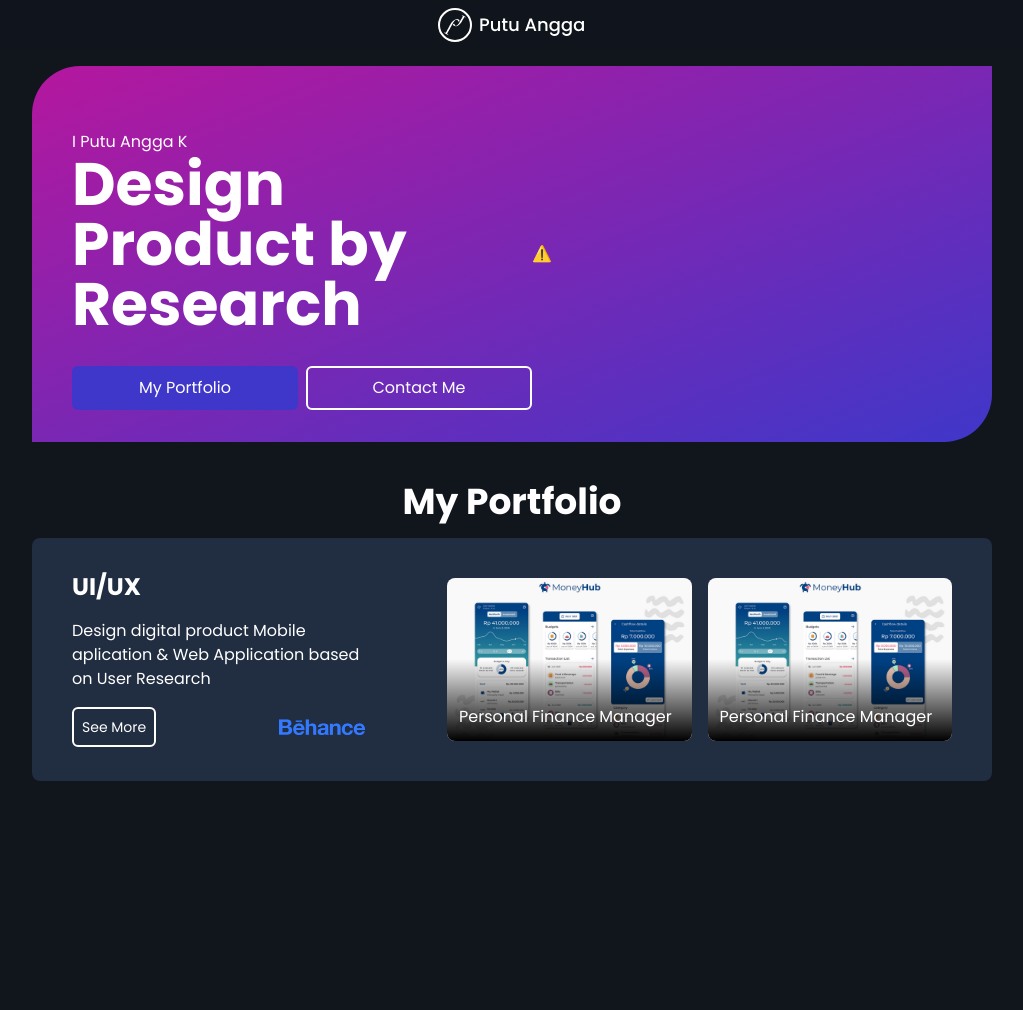
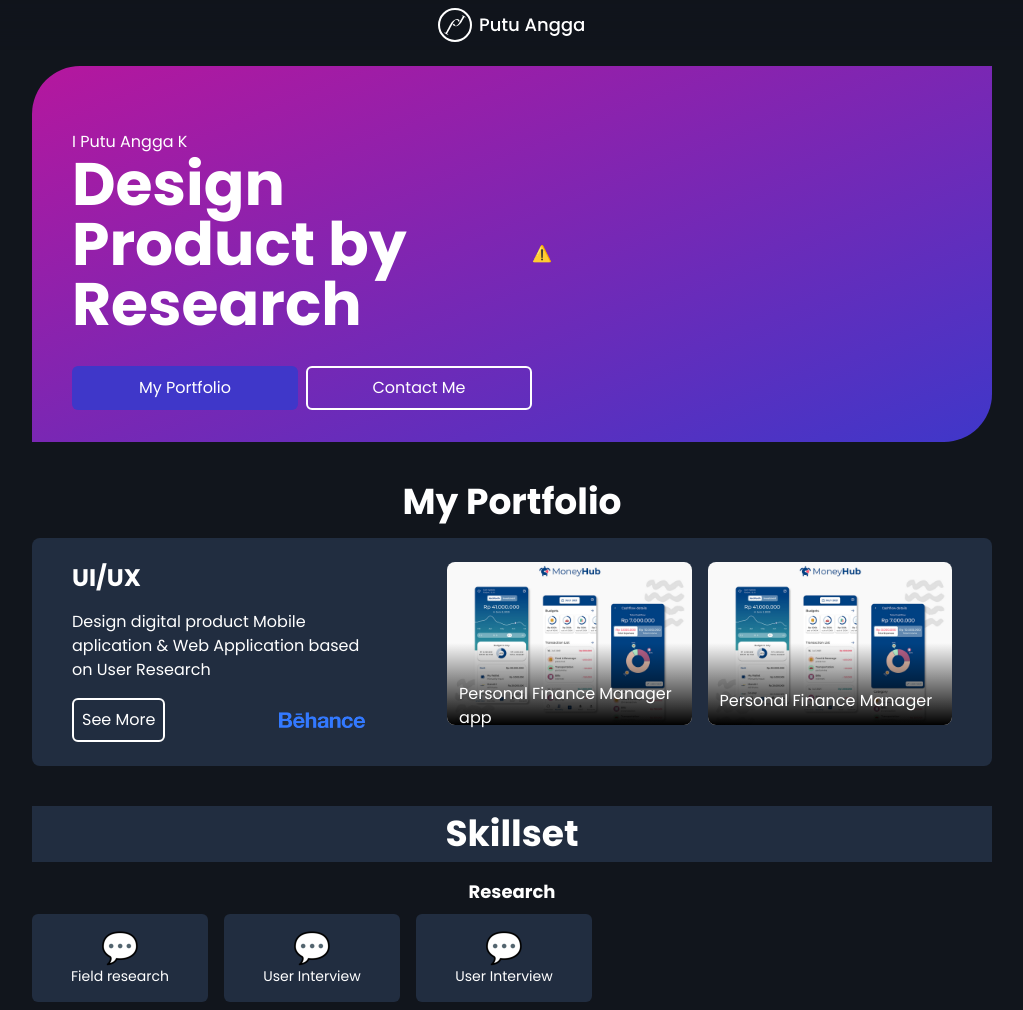
Before and after one commit to iputuanggak/home, a website: page index.html in a window 1280 px wide. Shown: the whole page, without its empty margins (128-1151 px from the left). Before the commit the page ends 821 px from the top, so only its background shows below. Drawn offline with nearby package versions, Linux system fonts and the light colour scheme; no server answers.

Commit message:
css-reformat

```diff
--- a/index.html
+++ b/index.html
@@ -19,6 +19,7 @@
     <link href="dist/output.css" rel="stylesheet" />
     <title>Putu Angga | Personal Website</title>
   </head>
+
   <body class="font-poppins text-white bg-dark-putu">
     <header
       class="sticky top-0 z-50 place-content-center p-2 backdrop-blur-md bg-dark-putu/75"
@@ -46,82 +47,62 @@
             <!-- Hero-text -->
             <div class="w-full md:w-1/2">
               <div class="my-4 lg:my-8">
-                <h6 class="text-center md:text-left text-sm xl:text-base">
-                  I Putu Angga K
-                </h6>
-                <h1
-                  class="text-center md:text-left text-3xl md:text-3.5xl lg:text-4xl xl:text-6xl 2xl:text-7xl font-bold"
-                >
+                <p class="text-center md:text-left">I Putu Angga K</p>
+                <h1 class="text-center md:text-left">
                   Design Product by Research
                 </h1>
               </div>
               <!-- Button -->
               <div class="grid md:grid-cols-2 gap-2">
-                <button
-                  type="button"
-                  class="bg-primary-color hover:bg-hover-color hover:text-primary-color p-2 rounded-md text-center text-sm xl:text-base"
-                >
-                  My Portfolio
-                </button>
-                <button
-                  type="button"
-                  class="hover:bg-hover-color hover:text-primary-color border-2 border-white p-2 rounded-md text-center text-sm xl:text-base"
-                >
-                  Contact Me
-                </button>
+                <button type="button" class="btn-filled"><p>My Portfolio</p></button>
+                <button type="button" class="btn-outline"><p>Contact Me</p></button>
               </div>
             </div>
           </div>
         </div>
       </section>
+
       <!-- portfolio -->
       <section id="portfolio">
         <!-- title -->
         <div class="my-10">
-          <h2
-            class="text-center text-xl md:text-1.5xl lg:text-2xl xl:text-4xl 2xl:text-5xl font-bold"
-          >
-            My Portfolio
-          </h2>
+          <h2 class="text-center">My Portfolio</h2>
           <!-- list of portfolio -->
           <!-- ui/ux -->
-          <div class="container bg-surface-color px-4 py-4 my-4 md:p-6 lg:px-10 rounded-lg md:flex md:space-x-7 lg:space-x-0">
+          <div class="portfolio-container">
             <!-- text -->
-            <div class="md:w-1/3 md:max-h-fit md:self-center">
-              <h3 class="font-bold text-2xl">UI/UX</h3>
-              <p class="text-sm xl:text-base my-4">
+            <div class="portfolio-text">
+              <h3>UI/UX</h3>
+              <p>
                 Design digital product Mobile aplication & Web Application based
                 on User Research
               </p>
-              <div class="hidden md:flex md:justify-between md:items-center ">
-                <button
-                  type="button"
-                  class="hover:bg-hover-color hover:text-primary-color border-2 border-white p-2 rounded-md text-center text-sm"
-                >
-                  See More
-                </button>
-                <img src="src/img/portfolio/Behance_logo 1.png" alt="Behance_logo" class="h-4 w-auto">
+              <div class="portfolio-seemore-mid">
+                <button type="button" class="btn-outline"><p>See More</p></button>
+                <img
+                  src="src/img/portfolio/Behance_logo 1.png"
+                  alt="Behance_logo"
+                  class="h-4 w-auto"
+                />
               </div>
             </div>
             <!-- portfolio Image -->
-            <div
-              class="flex overflow-x-auto -mx-4 md:mx-0 my-4 snap-x scroll-px-4 px-4 md:p-0 space-x-4 md:w-2/3 lg:justify-end"
-            >
-              <div class="flex-none box-border w-56 xl:w-5/12 h-auto snap-start">
-                <div class="relative rounded-lg overflow-hidden">
+            <div class="portfolio-list">
+              <div class="portfolio-item">
+                <div class="portfolio-image">
                   <img
                     src="src/img/portfolio/UIUX Image.png"
                     alt="ui-ux-image"
                   />
                   <div
-                    class="absolute bottom-0 bg-gradient-to-t from-black to-transparent w-full h-1/2 p-3"
+                    class="portfolio-image-overlay"
                   >
-                    <div class="relative w-full h-full">
-                      <p class="block absolute bottom-0 text-sm xl:text-base">
-                        Personal Finance Manager
-                      </p>
-                    </div>
                   </div>
+                </div>
+                <div class="portfolio-image-text">
+                  <p>
+                    Personal Finance Manager app
+                  </p>
                 </div>
               </div>
 
@@ -144,14 +125,68 @@
               </div>
             </div>
             <!-- see more button -->
-            <div class="flex justify-between items-center md:hidden">
+            <div class="portfolio-seemore-bottom">
               <button
                 type="button"
-                class="hover:bg-hover-color hover:text-primary-color border-2 border-white p-2 rounded-md text-center text-sm"
+                class="btn-outline"
               >
-                See More
+                <p>
+                  See More
+                </p>
               </button>
-              <img src="src/img/portfolio/Behance_logo 1.png" alt="Behance_logo" class="h-4 w-auto">
+              <img
+                src="src/img/portfolio/Behance_logo 1.png"
+                alt="Behance_logo"
+                class="h-4 w-auto"
+              />
+            </div>
+          </div>
+        </div>
+      </section>
+
+      <!-- Skillset -->
+      <section>
+        <div class="container py-2 bg-surface-color my-4">
+          <h2
+            class="text-center text-xl md:text-1.5xl lg:text-2xl xl:text-4xl 2xl:text-5xl font-bold"
+          >
+            Skillset
+          </h2>
+        </div>
+        <div class="flex flex-wrap">
+          <div class="w-full">
+            <h3 class="text-lg font-bold text-center">Research</h3>
+          </div>
+          <div class="flex overflow-x-auto space-x-4 px-4 -mx-4 my-2">
+            <div class="flex-none p-4 bg-surface-color w-26 rounded-md">
+              <img
+                src="src/img/skillset/research/interview.png"
+                alt="interview"
+                class="w-1/4 m-auto"
+              />
+              <div class="w-full">
+                <p class="text-sm text-center">Field research</p>
+              </div>
+            </div>
+            <div class="flex-none p-4 bg-surface-color w-26 rounded-md">
+              <img
+                src="src/img/skillset/research/interview.png"
+                alt="interview"
+                class="w-1/4 m-auto"
+              />
+              <div class="w-full">
+                <p class="text-sm text-center">User Interview</p>
+              </div>
+            </div>
+            <div class="flex-none p-4 bg-surface-color w-26 rounded-md">
+              <img
+                src="src/img/skillset/research/interview.png"
+                alt="interview"
+                class="w-1/4 m-auto"
+              />
+              <div class="w-full">
+                <p class="text-sm text-center">User Interview</p>
+              </div>
             </div>
           </div>
         </div>
--- a/src/input.css
+++ b/src/input.css
@@ -1,3 +1,67 @@
 @tailwind base;
 @tailwind components;
 @tailwind utilities;
+
+@layer base {
+  h1 {
+    @apply text-3xl lg:text-4xl xl:text-6xl 2xl:text-7xl font-bold;
+  }
+
+  h2 {
+    @apply text-xl lg:text-2xl xl:text-4xl 2xl:text-5xl font-bold;
+  }
+
+  h3 {
+    @apply text-lg md:text-xl lg:text-2xl font-bold;
+  }
+
+  p {
+    @apply text-sm md:text-base;
+  }
+}
+
+@layer components {
+  .btn-filled {
+    @apply bg-primary-color hover:bg-hover-color hover:text-primary-color p-2 rounded-md text-center text-sm xl:text-base;
+  }
+
+  .btn-outline {
+    @apply hover:bg-hover-color hover:text-primary-color border-2 border-white p-2 rounded-md text-center text-sm xl:text-base;
+  }
+
+  .portfolio-container {
+    @apply container bg-surface-color px-4 py-4 my-4 md:p-6 lg:px-10 rounded-lg md:flex md:space-x-7 lg:space-x-0;
+  }
+
+  .portfolio-text {
+    @apply md:w-1/3 md:max-h-fit md:self-center space-y-4;
+  }
+
+  .portfolio-seemore-mid {
+    @apply hidden md:flex md:justify-between md:items-center
+  }
+
+  .portfolio-seemore-bottom {
+    @apply flex justify-between items-center md:hidden
+    }
+
+  .portfolio-list {
+    @apply flex overflow-x-auto -mx-4 md:mx-0 snap-x scroll-px-4 px-4 md:p-0 space-x-4 md:w-2/3 lg:justify-end;
+  }
+
+  .portfolio-item {
+    @apply flex-none box-border w-56 xl:w-5/12 h-auto snap-start relative;
+  }
+
+  .portfolio-image {
+    @apply relative rounded-lg overflow-hidden;
+  }
+
+  .portfolio-image-overlay {
+    @apply absolute bottom-0 bg-gradient-to-t from-black to-transparent w-full h-1/2;
+  }
+
+  .portfolio-image-text {
+    @apply px-3 absolute bottom-3;
+  }
+}
```
Also changed, not shown: dist/output.css, src/img/skillset/research/interview.png (added).
